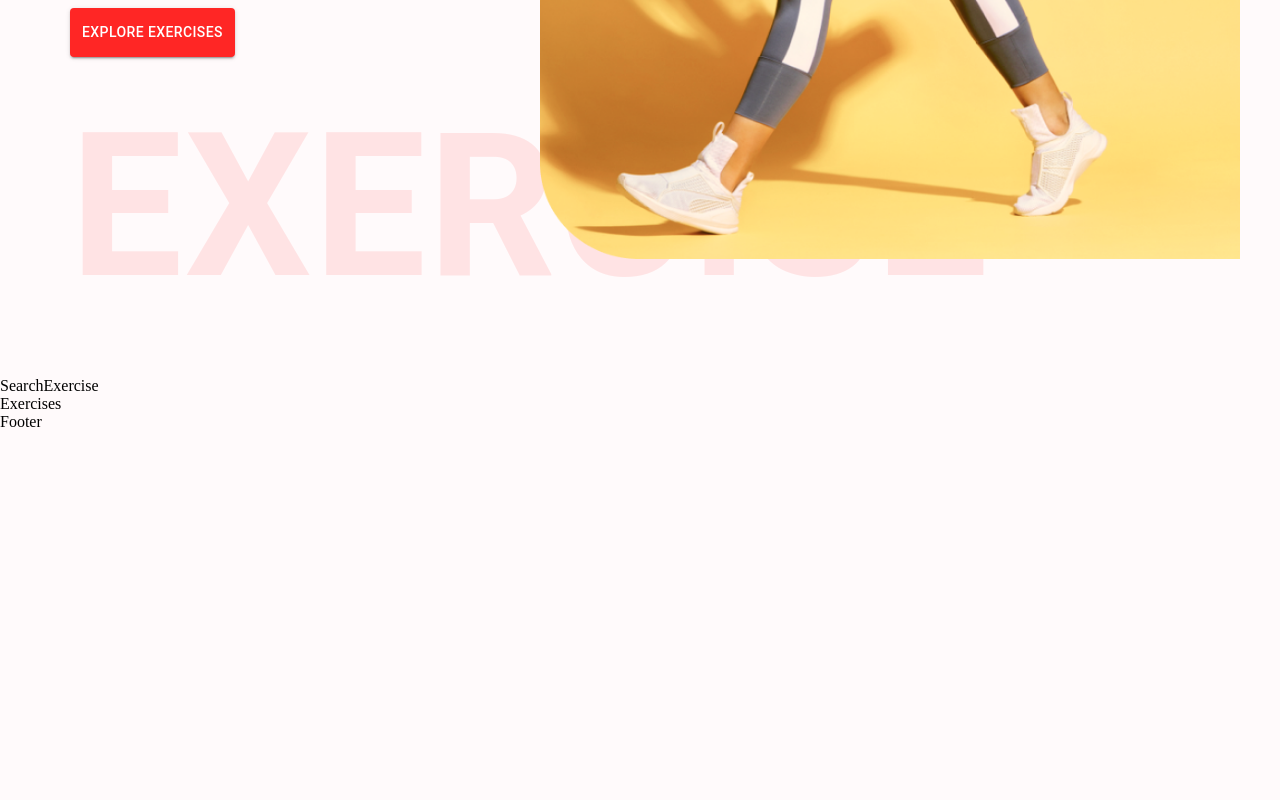
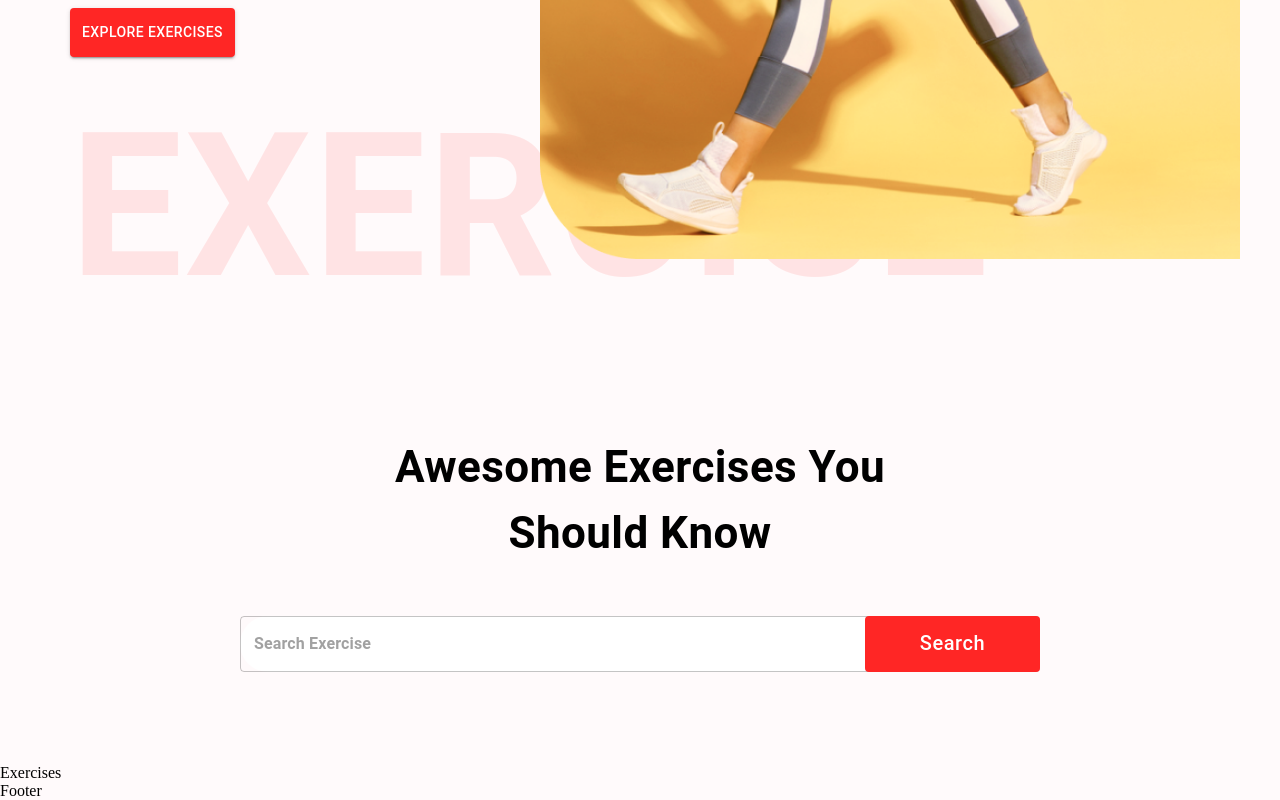
Before and after one commit to DIPAYANPOREL/gym_frnd, a React (Create React App) app: page / in a window 1280 px wide. Shown: the part 607-1407 px from the top of the page. Before the commit the page ends 1038 px from the top, so only its background shows below. Built offline with nearby package versions, Linux system fonts and the light colour scheme; no server answers.

Commit message:
Search file added

```diff
--- a/src/components/SearchExercise.js
+++ b/src/components/SearchExercise.js
@@ -1,8 +1,70 @@
-import React from 'react'
+import React, { useEffect, useState } from 'react';
+import { Box, Button, Stack, TextField, Typography } from '@mui/material';
+import { exerciseOptions, fetchData } from '../utils/fetchData';
 
 const SearchExercise = () => {
+
+  const [search, setSearch] = useState('')
+  const handleSearch = async () => {
+    if (search) {
+      const exerciseData = await fetchData(
+        'https://exercisedb.p.rapidapi.com/exercises', exerciseOptions
+      );
+      console.log(exerciseData);
+    }
+  }
+
+
   return (
-    <div>SearchExercise</div>
+    <Stack alignItems="center" mt="37px"
+      justifyContent="center" p="20px" >
+      <Typography fontWeight={700}
+        sx={{
+          fontSize: {
+            lg: '44px', xs: '30px'
+          }
+        }}
+        mb="50px"
+        textAlign="center"
+      >
+        Awesome Exercises You <br />
+        Should Know
+      </Typography>
+      <Box position="relative" mb="72px">
+        <TextField
+          sx={{
+            input: { fontWeight: '700', border: 'none', borderRadius: '6px' },
+            width: { lg: '800px', xs: '350px' },
+            backgroundColor: '#fff',
+            borderRadius: '40px'
+          }}
+          height="76px"
+          value={search}
+          onChange={(e) => setSearch(e.target.value.toLowerCase())}
+          placeholder='Search Exercise'
+          type='text'
+        />
+        <Button className="search-btn"
+          sx={{
+            backgroundColor: '#FF2625',
+            color: '#fff',
+            textTransform: 'none',
+            width: {
+              lg: '175px', xs: '80px'
+            },
+            fontSize: {
+              lg: '20px', xs: '14px'
+            },
+            height: '56px',
+            position: "absolute",
+            right: '0'
+          }}
+          onClick={handleSearch}
+        >
+          Search
+        </Button>
+      </Box>
+    </Stack>
   )
 };
 
--- /dev/null
+++ b/src/utils/fetchData.js
@@ -0,0 +1,17 @@
+export const exerciseOptions = {
+    method: 'GET',
+    // url: 'https://exercisedb.p.rapidapi.com/exercises/bodyPartList',
+    headers: {
+        'X-RapidAPI-Key': process.env.REACT_APP_RAPID_API_KEY,
+        'X-RapidAPI-Host': 'exercisedb.p.rapidapi.com'
+    }
+};
+
+
+
+export const fetchData = async (url, options) => {
+    const response = await fetch(url, options);
+    const data = await response.json();
+
+    return data;
+}
```
Also changed, not shown: 1 other file (tests, documents, lock files or other folders).
